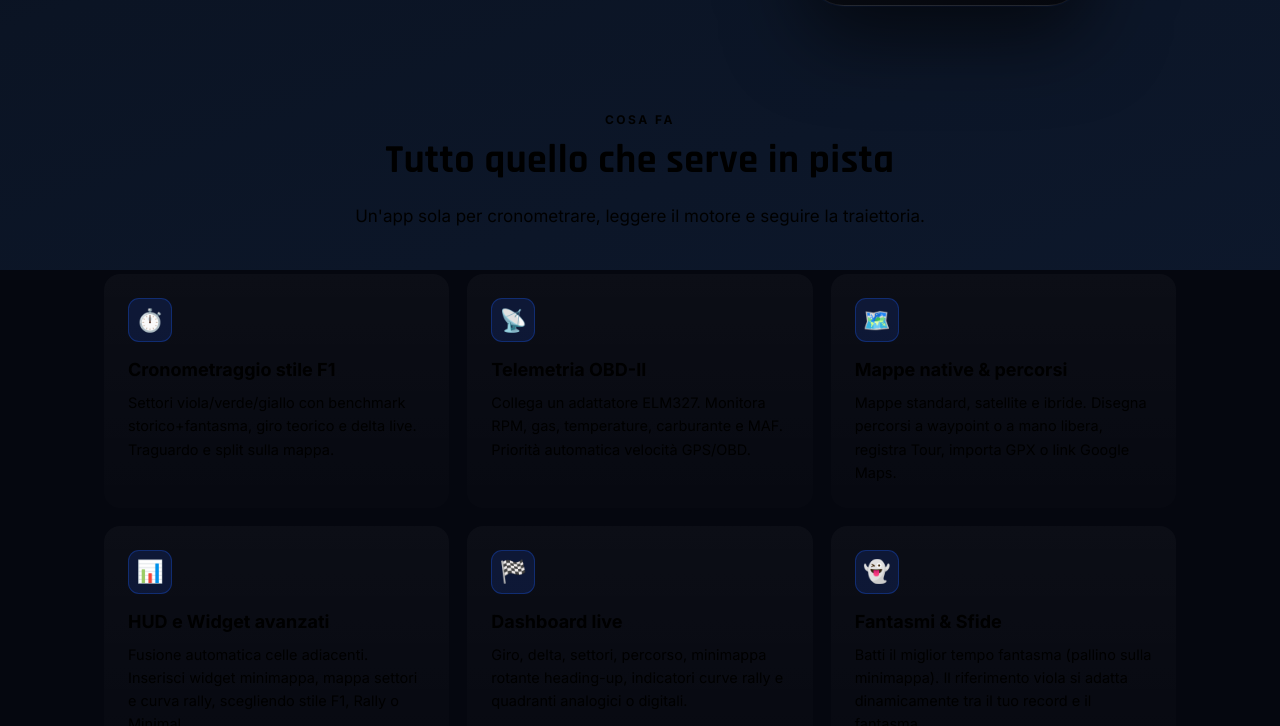
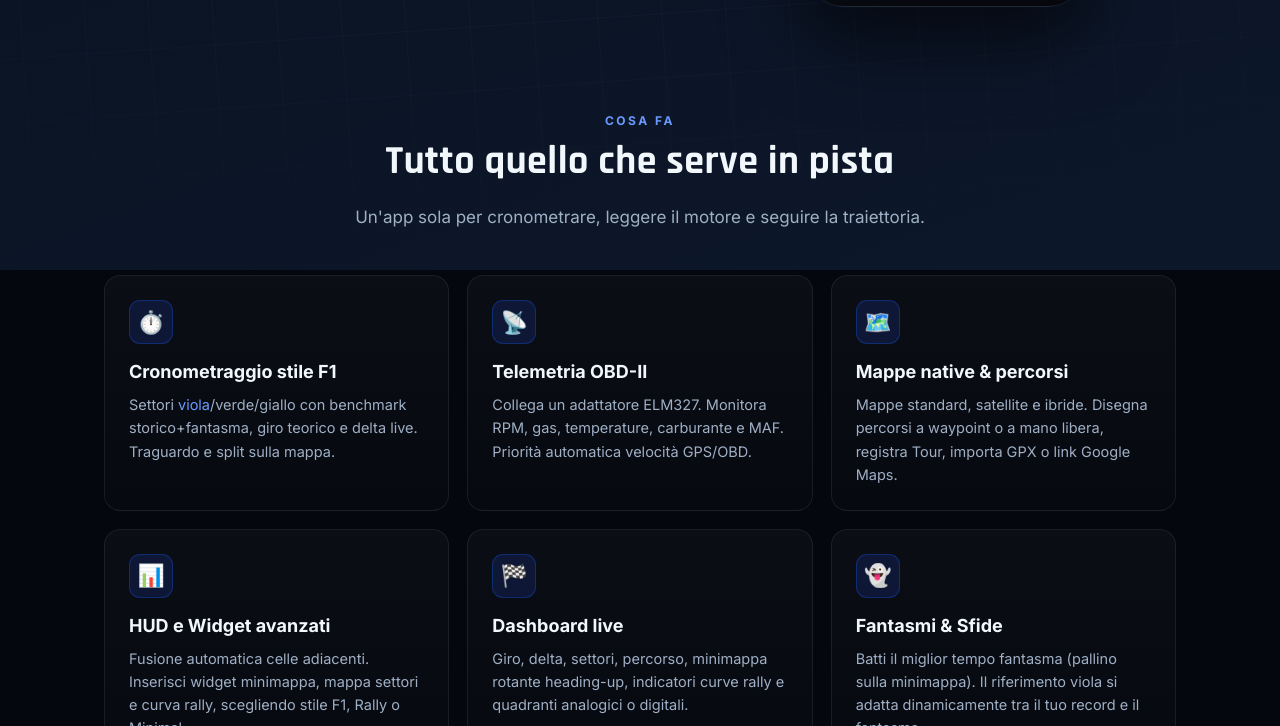
Before and after one commit to fedegusme/razorline-site, a plain HTML site: page index.html in a window 1280 px wide. Shown: the part 690-1416 px from the top of the page. Drawn offline with Linux system fonts and the light colour scheme.

Commit message:
fix: removed duplicated HTML header structure causing layout breaks

```diff
--- a/index.html
+++ b/index.html
@@ -1,17 +1,3 @@
-<!DOCTYPE html>
-<html lang="it">
-<head>
-<meta charset="UTF-8" />
-<meta name="viewport" content="width=device-width, initial-scale=1.0" />
-<title>Razorline — GPS Lap Timer & Telemetria OBD</title>
-<meta name="description" content="Razorline: cronometraggio giri stile F1, telemetria OBD-II e mappe in un'unica HUD. Spingiti al limite." />
-<link rel="icon" href="icon.png" />
-<link rel="preconnect" href="https://fonts.googleapis.com" />
-<link rel="preconnect" href="https://fonts.gstatic.com" crossorigin />
-<link href="https://fonts.googleapis.com/css2?family=Rajdhani:wght@500;600;700&family=Inter:wght@400;500;600;700&display=swap" rel="stylesheet" />
-<style>
-  :root{
-    --bg:#05070f; --bg2:#0d182c; --panel:#0e1726;
 <!DOCTYPE html>
 <html lang="it">
 <head>
```
Also changed, not shown: index_en.html (+0 -14 lines).
